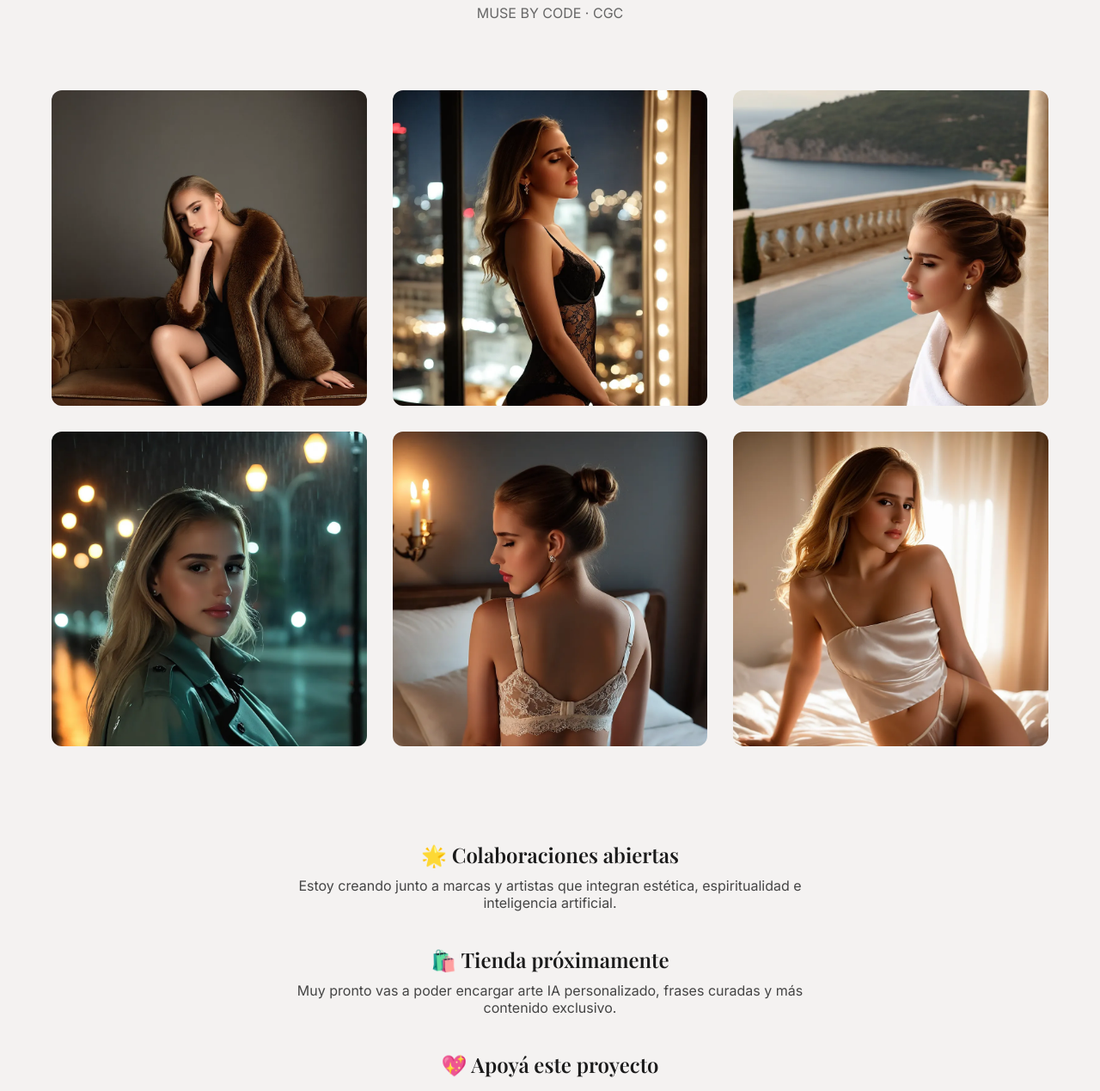
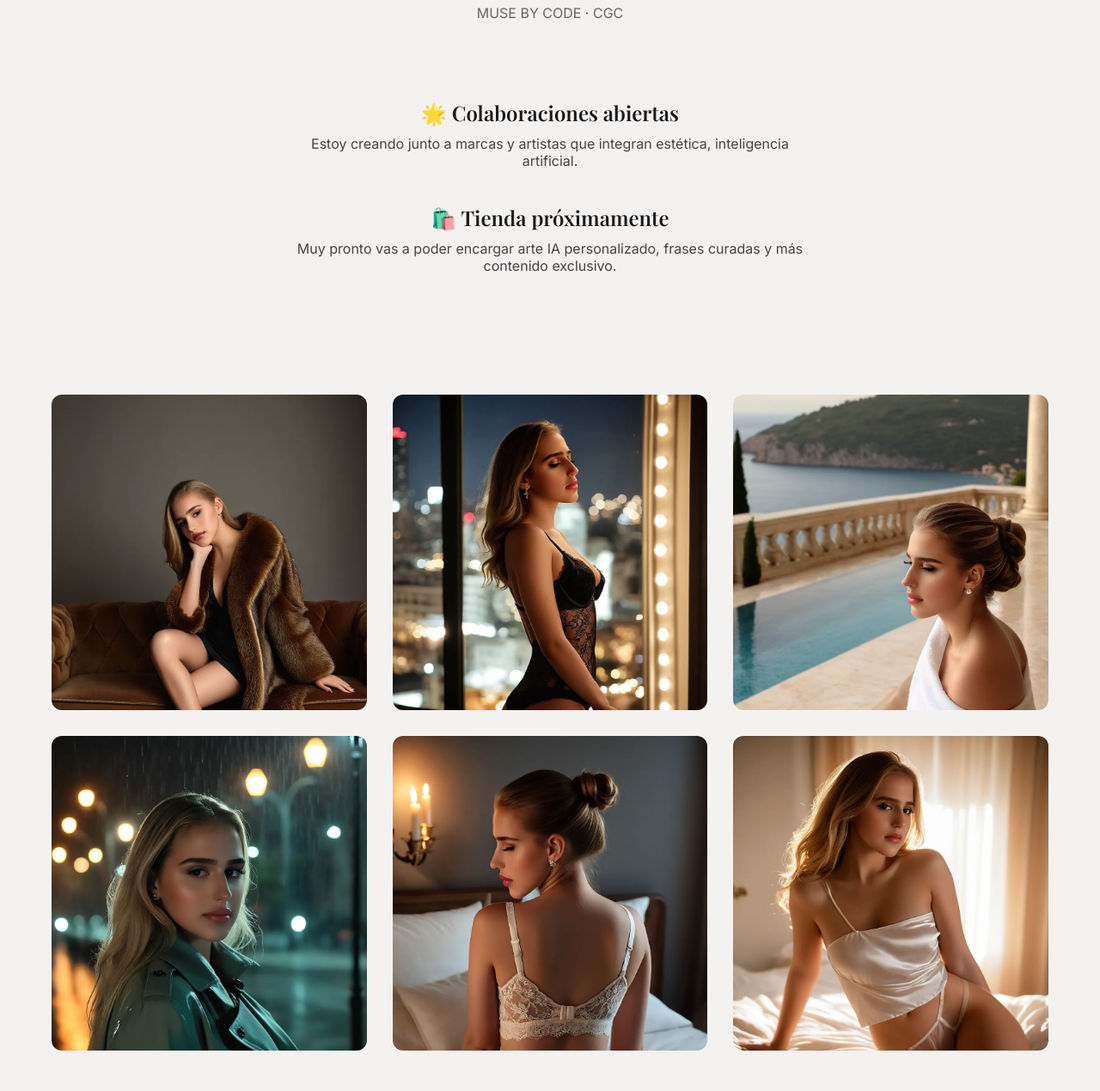
Before and after one commit to aielena2025/shop-content, a plain HTML site: page index.html in a window 1280 px wide. Shown: the part 127-1396 px from the top of the page at 86% size. Drawn offline with nearby package versions, Linux system fonts and the light colour scheme.

Commit message:
Update index.html
aa

```diff
--- a/index.html
+++ b/index.html
@@ -113,22 +113,28 @@
     <p>MUSE BY CODE · CGC</p>
   </header>
 
-  <div class="gallery">
-    <img src="shop-content/assets/post1.png" alt="elena ai ">
-    <img src="shop-content/assets/post2.png" alt="elena ai">
-    <img src="shop-content/assets/oracion1.jpg" alt="elena ai">
-    <img src="shop-content/assets/post3.png" alt="elena ai 3">
-    <img src="shop-content/assets/oracion2.png" alt="elena ai">
-    <img src="shop-content/assets/oracion3.png" alt="elena ai">
-  </div>
+
 
   <div class="section">
     <h2>🌟 Colaboraciones abiertas</h2>
-    <p>Estoy creando junto a marcas y artistas que integran estética, espiritualidad e inteligencia artificial.</p>
+    <p>Estoy creando junto a marcas y artistas que integran estética, inteligencia artificial.</p>
 
     <h2 style="margin-top: 40px;">🛍️ Tienda próximamente</h2>
     <p>Muy pronto vas a poder encargar arte IA personalizado, frases curadas y más contenido exclusivo.</p>
 
+  </div>
+
+  <div class="gallery">
+    <img src="shop-content/assets/post1.png" alt="Post IA 1">
+    <img src="shop-content/assets/post2.png" alt="Post IA 2">
+    <img src="shop-content/assets/oracion1.jpg" alt="Oración 1">
+    <img src="shop-content/assets/post3.png" alt="Post IA 3">
+    <img src="shop-content/assets/oracion2.png" alt="Oración 2">
+    <img src="shop-content/assets/oracion3.png" alt="Oración 3">
+  </div>
+
+
+  <div class="section">
     <h2 style="margin-top: 40px;">💖 Apoyá este proyecto</h2>
     <div class="donate-button">
       <a href="https://nowpayments.io/donation?api_key=e538fb2f-27e1-441d-9ef3-1f6ca178048c" target="_blank" rel="noreferrer noopener">
```
